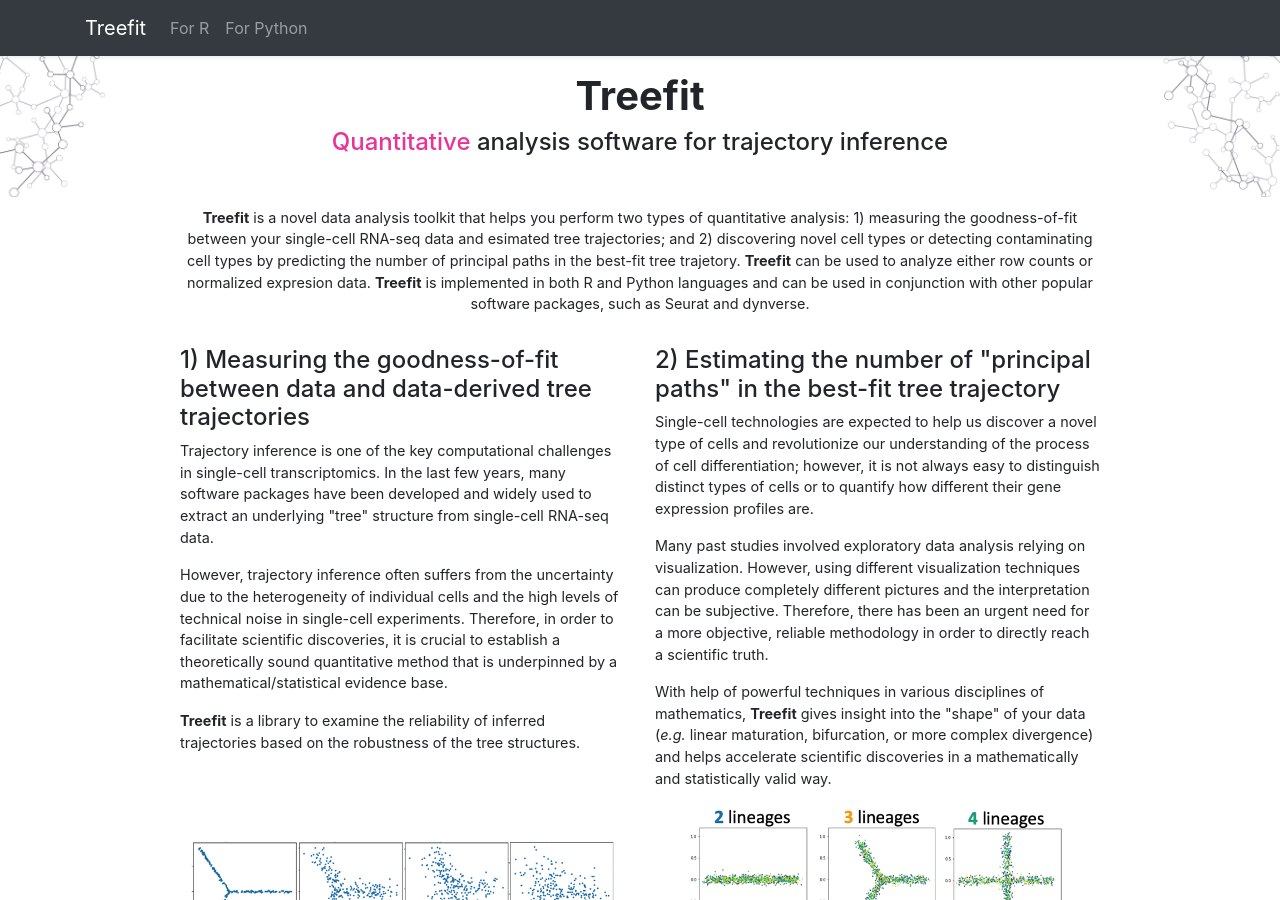
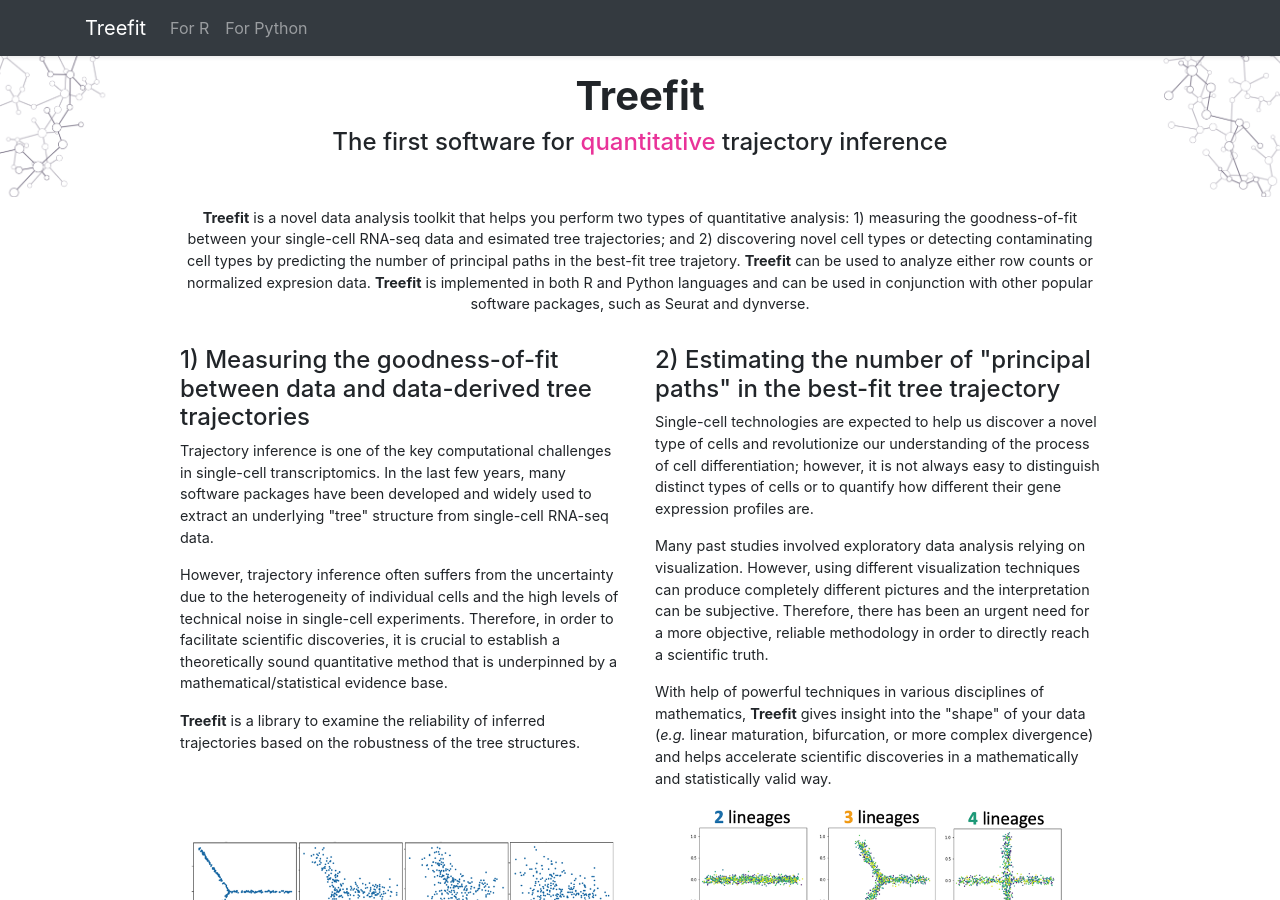
Before and after one commit to hayamizu-lab/hayamizu-lab.github.io, a Jekyll site: the page built from treefit/index.html, in a window 1280 px wide and 900 px high. Built offline with Jekyll 4.4.1, drawn with Linux system fonts in a browser that asks for light colours.

Commit message:
Subtitle changed!

```diff
--- a/treefit/index.html
+++ b/treefit/index.html
@@ -1,6 +1,6 @@
 ---
-title: Treefit - Quantitative analysis software for trajectory inference
-description: Treefit - Quantitative analysis software for trajectory inference
+title: Treefit - The first software for quantitative trajectory inference
+description: Treefit - The first software for quantitative trajectory inference
 layout: base
 ---
 
@@ -10,7 +10,7 @@
       <div class="text-center title-content">
         <div class="container">
           <h1>Treefit</h1>
-          <h2><em>Quantitative</em> analysis software for trajectory inference</h2>
+          <h2>The first software for <em>quantitative</em> trajectory inference</h2>
         </div>
       </div>
     </div>
```
